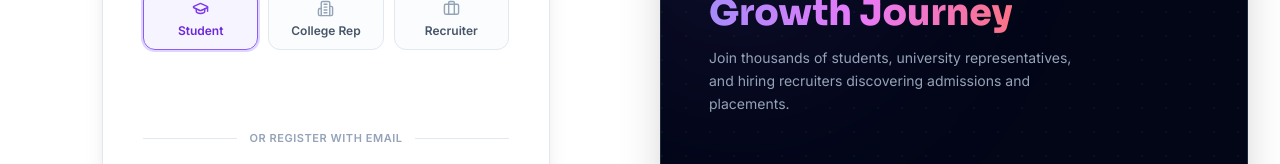
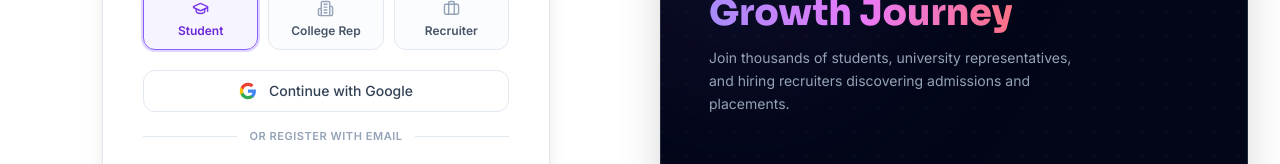
Before and after one commit to Bheeminenithulasiram/joinschooling, a Next.js app in the folder frontend/: page /auth/register in a window 1280 px wide. Shown: the part 263-427 px from the top of the page. Built offline with nearby package versions, Linux system fonts and the light colour scheme; no server answers.

Commit message:
fix(ui): use custom button for Google OAuth popup to prevent dual One-Tap iframe injection

```diff
--- a/frontend/app/auth/login/LoginForm.tsx
+++ b/frontend/app/auth/login/LoginForm.tsx
@@ -1,6 +1,6 @@
 "use client";
 import Link from "next/link";
-import { useActionState, useEffect, useRef, useState } from "react";
+import { useActionState, useEffect, useState } from "react";
 import { useFormStatus } from "react-dom";
 import { Mail, Lock, ArrowRight, AlertTriangle, Loader2, Eye, EyeOff } from "lucide-react";
 import { loginAction, googleLoginAction } from "@/lib/actions/auth";
@@ -41,67 +41,96 @@ export default function LoginForm() {
   const [showPassword, setShowPassword] = useState(false);
   const [isGoogleLoading, setIsGoogleLoading] = useState(false);
   const [googleError, setGoogleError] = useState<string | null>(null);
-  const googleBtnRef = useRef<HTMLDivElement>(null);
 
   useEffect(() => {
-    const initGoogle = () => {
-      if (window.google?.accounts?.id) {
-        try {
-          window.google.accounts.id.initialize({
-            client_id: GOOGLE_CLIENT_ID,
-            callback: async (response: any) => {
-              if (response?.credential) {
-                setIsGoogleLoading(true);
-                await googleLoginAction(response.credential, "student");
-              }
-            },
-            auto_select: false,
-            cancel_on_tap_outside: true,
-          });
-
-          if (googleBtnRef.current) {
-            googleBtnRef.current.innerHTML = "";
-            window.google.accounts.id.renderButton(googleBtnRef.current, {
-              theme: "outline",
-              size: "large",
-              type: "standard",
-              shape: "rectangular",
-              text: "continue_with",
-              logo_alignment: "left",
-              width: 360,
-            });
-          }
-        } catch (e) {
-          console.error("Error initializing Google Identity:", e);
-        }
-      }
-    };
-
     if (!document.getElementById("google-gsi-client")) {
       const script = document.createElement("script");
       script.id = "google-gsi-client";
       script.src = "https://accounts.google.com/gsi/client";
       script.async = true;
       script.defer = true;
-      script.onload = initGoogle;
       document.body.appendChild(script);
-    } else {
-      initGoogle();
     }
   }, []);
 
+  const handleGoogleSignIn = () => {
+    setIsGoogleLoading(true);
+    setGoogleError(null);
+
+    if (window.google?.accounts?.oauth2) {
+      try {
+        const tokenClient = window.google.accounts.oauth2.initTokenClient({
+          client_id: GOOGLE_CLIENT_ID,
+          scope: "email profile openid",
+          callback: async (tokenResponse: any) => {
+            if (tokenResponse?.access_token) {
+              try {
+                const userinfoRes = await fetch("https://www.googleapis.com/oauth2/v3/userinfo", {
+                  headers: { Authorization: `Bearer ${tokenResponse.access_token}` },
+                });
+                const userinfo = await userinfoRes.json();
+                const credentialPayload = btoa(JSON.stringify(userinfo));
+                await googleLoginAction(credentialPayload, "student");
+              } catch (err) {
+                setGoogleError("Failed to retrieve Google profile. Please try again.");
+                setIsGoogleLoading(false);
+              }
+            } else {
+              setIsGoogleLoading(false);
+            }
+          },
+          error_callback: (err: any) => {
+            console.error("Google Auth error:", err);
+            setIsGoogleLoading(false);
+            setGoogleError("Google Sign-In was closed or cancelled.");
+          },
+        });
+        tokenClient.requestAccessToken();
+        return;
+      } catch (e) {
+        console.error("Error launching Google OAuth:", e);
+      }
+    }
+
+    const redirectUri = encodeURIComponent(window.location.origin);
+    const authUrl = `https://accounts.google.com/o/oauth2/v2/auth?client_id=${GOOGLE_CLIENT_ID}&redirect_uri=${redirectUri}&response_type=token&scope=openid%20email%20profile`;
+    window.location.href = authUrl;
+  };
+
   return (
     <div className="mt-5 flex flex-col gap-5">
-      {/* Single Official Google Button */}
-      <div className="flex flex-col gap-1.5 items-center justify-center min-h-[44px]">
-        {isGoogleLoading ? (
-          <div className="flex items-center justify-center gap-2 text-sm text-slate-500 py-2.5">
+      {/* Single Clean Google Sign-In Button */}
+      <div className="flex flex-col gap-1.5">
+        <button
+          type="button"
+          onClick={handleGoogleSignIn}
+          disabled={isGoogleLoading}
+          className="w-full flex items-center justify-center gap-3 rounded-xl border border-slate-200 bg-white py-2.5 px-4 text-sm font-medium text-slate-700 shadow-xs hover:bg-slate-50 hover:border-slate-300 transition active:scale-[0.99] disabled:opacity-60"
+        >
+          {isGoogleLoading ? (
             <Loader2 size={18} className="animate-spin text-brand-600" />
-            <span>Logging in with Google…</span>
-          </div>
-        ) : (
-          <div ref={googleBtnRef} className="w-full flex justify-center overflow-hidden rounded-xl shadow-xs" />
-        )}
+          ) : (
+            <svg width="18" height="18" viewBox="0 0 24 24" className="w-[18px] h-[18px] shrink-0">
+              <path
+                fill="#4285F4"
+                d="M22.56 12.25c0-.78-.07-1.53-.2-2.25H12v4.26h5.92c-.26 1.37-1.04 2.53-2.21 3.31v2.77h3.57c2.08-1.92 3.28-4.74 3.28-8.09z"
+              />
+              <path
+                fill="#34A853"
+                d="M12 23c2.97 0 5.46-.98 7.28-2.66l-3.57-2.77c-.98.66-2.23 1.06-3.71 1.06-2.86 0-5.29-1.93-6.16-4.53H2.18v2.84C3.99 20.53 7.7 23 12 23z"
+              />
+              <path
+                fill="#FBBC05"
+                d="M5.84 14.09c-.22-.66-.35-1.36-.35-2.09s.13-1.43.35-2.09V7.06H2.18C1.43 8.55 1 10.22 1 12s.43 3.45 1.18 4.94l2.85-2.22.81-.63z"
+              />
+              <path
+                fill="#EA4335"
+                d="M12 5.38c1.62 0 3.06.56 4.21 1.64l3.15-3.15C17.45 2.09 14.97 1 12 1 7.7 1 3.99 3.47 2.18 7.06l3.66 2.84c.87-2.6 3.3-4.52 6.16-4.52z"
+              />
+            </svg>
+          )}
+          <span>Continue with Google</span>
+        </button>
         {googleError && (
           <p className="text-xs text-amber-600 text-center font-medium mt-1">{googleError}</p>
         )}
--- a/frontend/app/auth/register/RegisterForm.tsx
+++ b/frontend/app/auth/register/RegisterForm.tsx
@@ -1,6 +1,6 @@
 "use client";
 import Link from "next/link";
-import { useActionState, useEffect, useRef, useState } from "react";
+import { useActionState, useEffect, useState } from "react";
 import { useFormStatus } from "react-dom";
 import {
   Mail,
@@ -58,54 +58,62 @@ export default function RegisterForm() {
   const [showConfirmPassword, setShowConfirmPassword] = useState(false);
   const [isGoogleLoading, setIsGoogleLoading] = useState(false);
   const [googleError, setGoogleError] = useState<string | null>(null);
-  const googleBtnRef = useRef<HTMLDivElement>(null);
 
   useEffect(() => {
-    const initGoogle = () => {
-      if (window.google?.accounts?.id) {
-        try {
-          window.google.accounts.id.initialize({
-            client_id: GOOGLE_CLIENT_ID,
-            callback: async (response: any) => {
-              if (response?.credential) {
-                setIsGoogleLoading(true);
-                await googleLoginAction(response.credential, selectedRole);
-              }
-            },
-            auto_select: false,
-            cancel_on_tap_outside: true,
-          });
-
-          if (googleBtnRef.current) {
-            googleBtnRef.current.innerHTML = "";
-            window.google.accounts.id.renderButton(googleBtnRef.current, {
-              theme: "outline",
-              size: "large",
-              type: "standard",
-              shape: "rectangular",
-              text: "continue_with",
-              logo_alignment: "left",
-              width: 360,
-            });
-          }
-        } catch (e) {
-          console.error("Error initializing Google Identity:", e);
-        }
-      }
-    };
-
     if (!document.getElementById("google-gsi-client")) {
       const script = document.createElement("script");
       script.id = "google-gsi-client";
       script.src = "https://accounts.google.com/gsi/client";
       script.async = true;
       script.defer = true;
-      script.onload = initGoogle;
       document.body.appendChild(script);
-    } else {
-      initGoogle();
     }
-  }, [selectedRole]);
+  }, []);
+
+  const handleGoogleSignIn = () => {
+    setIsGoogleLoading(true);
+    setGoogleError(null);
+
+    if (window.google?.accounts?.oauth2) {
+      try {
+        const tokenClient = window.google.accounts.oauth2.initTokenClient({
+          client_id: GOOGLE_CLIENT_ID,
+          scope: "email profile openid",
+          callback: async (tokenResponse: any) => {
+            if (tokenResponse?.access_token) {
+              try {
+                const userinfoRes = await fetch("https://www.googleapis.com/oauth2/v3/userinfo", {
+                  headers: { Authorization: `Bearer ${tokenResponse.access_token}` },
+                });
+                const userinfo = await userinfoRes.json();
+                const credentialPayload = btoa(JSON.stringify(userinfo));
+                await googleLoginAction(credentialPayload, selectedRole);
+              } catch (err) {
+                setGoogleError("Failed to retrieve Google profile. Please try again.");
+                setIsGoogleLoading(false);
+              }
+            } else {
+              setIsGoogleLoading(false);
+            }
+          },
+          error_callback: (err: any) => {
+            console.error("Google Auth error:", err);
+            setIsGoogleLoading(false);
+            setGoogleError("Google Sign-In was closed or cancelled.");
+          },
+        });
+        tokenClient.requestAccessToken();
+        return;
+      } catch (e) {
+        console.error("Error launching Google OAuth:", e);
+      }
+    }
+
+    // Fallback if SDK is still loading
+    const redirectUri = encodeURIComponent(window.location.origin);
+    const authUrl = `https://accounts.google.com/o/oauth2/v2/auth?client_id=${GOOGLE_CLIENT_ID}&redirect_uri=${redirectUri}&response_type=token&scope=openid%20email%20profile`;
+    window.location.href = authUrl;
+  };
 
   return (
     <div className="mt-5 flex flex-col gap-5">
@@ -156,16 +164,38 @@ export default function RegisterForm() {
         </div>
       </div>
 
-      {/* Single Official Google Button */}
-      <div className="flex flex-col gap-1.5 items-center justify-center min-h-[44px]">
-        {isGoogleLoading ? (
-          <div className="flex items-center justify-center gap-2 text-sm text-slate-500 py-2.5">
+      {/* Single Clean Google Sign-In Button */}
+      <div className="flex flex-col gap-1.5">
+        <button
+          type="button"
+          onClick={handleGoogleSignIn}
+          disabled={isGoogleLoading}
+          className="w-full flex items-center justify-center gap-3 rounded-xl border border-slate-200 bg-white py-2.5 px-4 text-sm font-medium text-slate-700 shadow-xs hover:bg-slate-50 hover:border-slate-300 transition active:scale-[0.99] disabled:opacity-60"
+        >
+          {isGoogleLoading ? (
             <Loader2 size={18} className="animate-spin text-brand-600" />
-            <span>Signing in with Google…</span>
-          </div>
-        ) : (
-          <div ref={googleBtnRef} className="w-full flex justify-center overflow-hidden rounded-xl shadow-xs" />
-        )}
+          ) : (
+            <svg width="18" height="18" viewBox="0 0 24 24" className="w-[18px] h-[18px] shrink-0">
+              <path
+                fill="#4285F4"
+                d="M22.56 12.25c0-.78-.07-1.53-.2-2.25H12v4.26h5.92c-.26 1.37-1.04 2.53-2.21 3.31v2.77h3.57c2.08-1.92 3.28-4.74 3.28-8.09z"
+              />
+              <path
+                fill="#34A853"
+                d="M12 23c2.97 0 5.46-.98 7.28-2.66l-3.57-2.77c-.98.66-2.23 1.06-3.71 1.06-2.86 0-5.29-1.93-6.16-4.53H2.18v2.84C3.99 20.53 7.7 23 12 23z"
+              />
+              <path
+                fill="#FBBC05"
+                d="M5.84 14.09c-.22-.66-.35-1.36-.35-2.09s.13-1.43.35-2.09V7.06H2.18C1.43 8.55 1 10.22 1 12s.43 3.45 1.18 4.94l2.85-2.22.81-.63z"
+              />
+              <path
+                fill="#EA4335"
+                d="M12 5.38c1.62 0 3.06.56 4.21 1.64l3.15-3.15C17.45 2.09 14.97 1 12 1 7.7 1 3.99 3.47 2.18 7.06l3.66 2.84c.87-2.6 3.3-4.52 6.16-4.52z"
+              />
+            </svg>
+          )}
+          <span>Continue with Google</span>
+        </button>
         {googleError && (
           <p className="text-xs text-amber-600 text-center font-medium mt-1">{googleError}</p>
         )}
```
